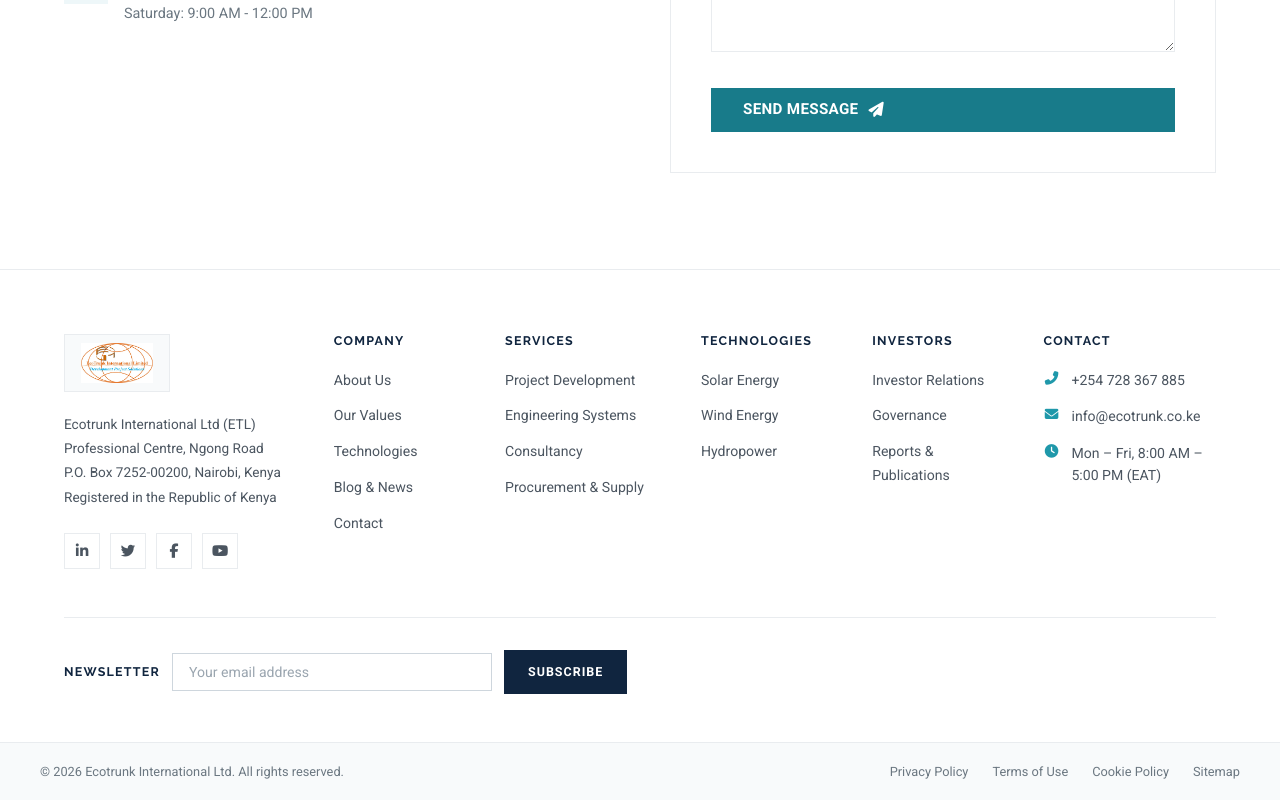
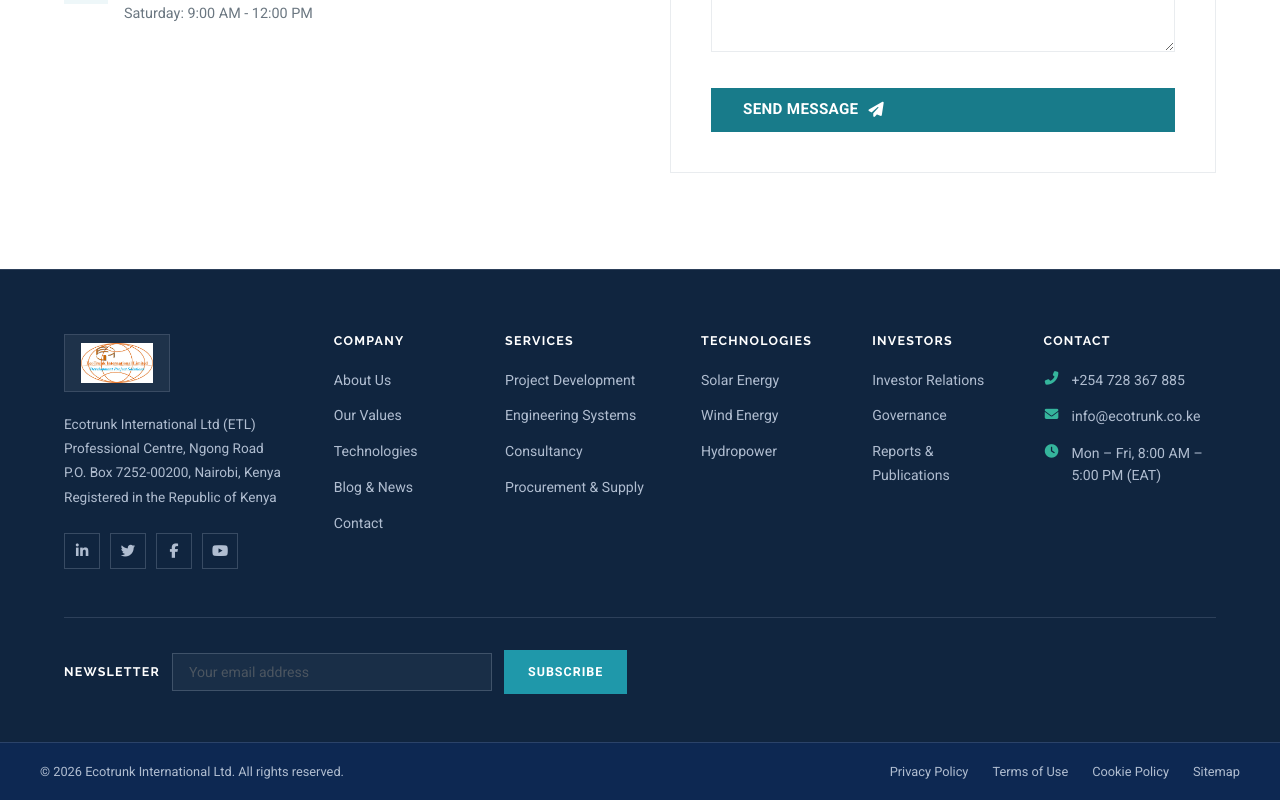
Before and after one commit to freudtroy-png/Ecotrunk-Int, a React (Vite) app: page / in a window 1280 px wide. Shown: the part 5793-6593 px from the top of the page. Built offline with nearby package versions, Linux system fonts and the light colour scheme.

Commit message:
Switch footer to dark corporate palette

```diff
--- a/src/styles/site.css
+++ b/src/styles/site.css
@@ -1608,9 +1608,9 @@
 }
 
 .footer {
-  background: #ffffff;
-  color: var(--neutral-700);
-  border-top: 1px solid var(--neutral-200);
+  background: var(--volt-navy);
+  color: var(--volt-link);
+  border-top: 1px solid rgba(176,189,208,0.18);
   font-size: 0.9rem;
 }
 
@@ -1625,8 +1625,8 @@
 }
 
 .footer-brand .header-logo-icon {
-  background: var(--neutral-100);
-  border: 1px solid var(--neutral-200);
+  background: rgba(255,255,255,0.06);
+  border: 1px solid rgba(176,189,208,0.18);
   border-radius: 0;
   padding: 8px 16px;
   height: auto;
@@ -1640,7 +1640,7 @@
 }
 
 .footer-company {
-  color: var(--neutral-600);
+  color: var(--volt-link);
   font-size: 0.85rem;
   line-height: 1.8;
   margin: 20px 0 24px;
@@ -1655,19 +1655,19 @@
   width: 36px;
   height: 36px;
   border-radius: 0;
-  border: 1px solid var(--neutral-200);
-  background: #fff;
+  border: 1px solid rgba(176,189,208,0.25);
+  background: transparent;
   display: flex;
   align-items: center;
   justify-content: center;
-  color: var(--neutral-600);
+  color: var(--volt-link);
   font-size: 0.9rem;
   transition: all 0.3s ease;
 }
 
 .footer-social a:hover {
-  background: var(--volt-navy);
-  border-color: var(--volt-navy);
+  background: var(--volt-teal);
+  border-color: var(--volt-teal);
   color: #fff;
 }
 
@@ -1676,7 +1676,7 @@
   font-size: 0.78rem;
   font-weight: 700;
   margin-bottom: 20px;
-  color: var(--volt-navy);
+  color: #fff;
   text-transform: uppercase;
   letter-spacing: 0.1em;
 }
@@ -1689,12 +1689,12 @@
 
 .footer-links a {
   font-size: 0.88rem;
-  color: var(--neutral-600);
+  color: var(--volt-link);
   transition: color 0.3s ease;
 }
 
 .footer-links a:hover {
-  color: var(--volt-teal);
+  color: var(--volt-teal-light);
 }
 
 .footer-contact-list {
@@ -1711,12 +1711,12 @@
   align-items: flex-start;
   gap: 12px;
   font-size: 0.88rem;
-  color: var(--neutral-600);
+  color: var(--volt-link);
   line-height: 1.6;
 }
 
 .footer-contact-list i {
-  color: var(--volt-teal);
+  color: var(--volt-teal-light);
   margin-top: 3px;
   font-size: 0.85rem;
   width: 16px;
@@ -1725,12 +1725,12 @@
 }
 
 .footer-contact-list a {
-  color: var(--neutral-600);
+  color: var(--volt-link);
   transition: color 0.3s ease;
 }
 
 .footer-contact-list a:hover {
-  color: var(--volt-teal);
+  color: var(--volt-teal-light);
 }
 
 .footer-newsletter-form {
@@ -1738,7 +1738,7 @@
   align-items: center;
   gap: 12px;
   padding-top: 32px;
-  border-top: 1px solid var(--neutral-200);
+  border-top: 1px solid rgba(176,189,208,0.18);
   margin-top: 48px;
 }
 
@@ -1748,7 +1748,7 @@
   font-weight: 700;
   text-transform: uppercase;
   letter-spacing: 0.1em;
-  color: var(--volt-navy);
+  color: #fff;
   white-space: nowrap;
 }
 
@@ -1757,16 +1757,16 @@
   max-width: 320px;
   padding: 10px 16px;
   border-radius: 0;
-  border: 1px solid var(--neutral-300);
-  background: #fff;
+  border: 1px solid rgba(176,189,208,0.25);
+  background: rgba(255,255,255,0.04);
   font-size: 0.88rem;
-  color: var(--neutral-800);
+  color: #fff;
   outline: none;
   font-family: var(--font-sans);
 }
 
 .footer-newsletter-form input::placeholder {
-  color: var(--neutral-400);
+  color: var(--neutral-600);
 }
 
 .footer-newsletter-form input:focus {
@@ -1776,7 +1776,7 @@
 .footer-newsletter-form button {
   padding: 11px 24px;
   border-radius: 0;
-  background: var(--volt-navy);
+  background: var(--volt-teal);
   color: #fff;
   font-size: 0.78rem;
   font-weight: 600;
@@ -1786,16 +1786,26 @@
 }
 
 .footer-newsletter-form button:hover {
-  background: var(--volt-teal);
+  background: var(--volt-navy-dark);
 }
 
 .footer-newsletter-form .form-status {
   margin: 0 0 0 4px;
+  background: transparent;
+  border: none;
+}
+
+.footer-newsletter-form .form-status.success {
+  color: var(--volt-teal-light);
+}
+
+.footer-newsletter-form .form-status.error {
+  color: #fca5a5;
 }
 
 .footer-bottom {
-  background: var(--neutral-100);
-  border-top: 1px solid var(--neutral-200);
+  background: var(--volt-navy-dark);
+  border-top: 1px solid rgba(176,189,208,0.18);
 }
 
 .footer-bottom-inner {
@@ -1805,7 +1815,7 @@
   gap: 16px;
   padding: 18px 0;
   font-size: 0.8rem;
-  color: var(--neutral-500);
+  color: var(--volt-link);
 }
 
 .footer-legal {
@@ -1814,12 +1824,12 @@
 }
 
 .footer-legal a {
-  color: var(--neutral-500);
+  color: var(--volt-link);
   transition: color 0.3s ease;
 }
 
 .footer-legal a:hover {
-  color: var(--volt-teal);
+  color: var(--volt-teal-light);
 }
 
 @media (max-width: 1024px) {
```
